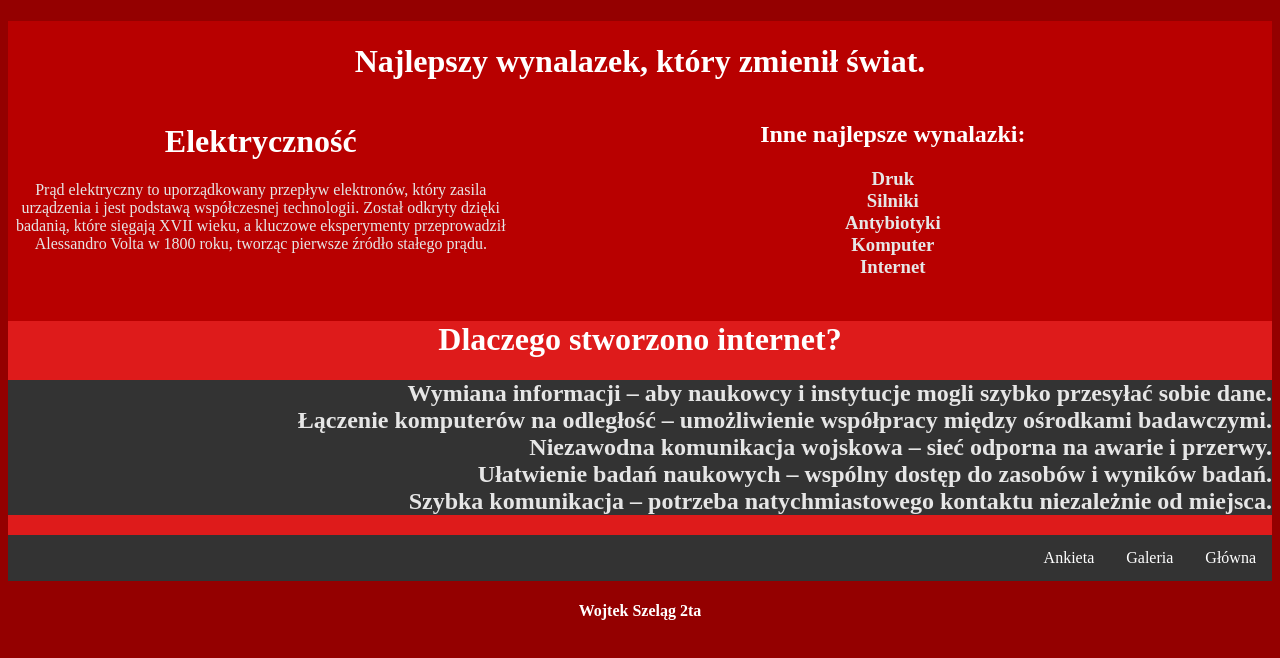
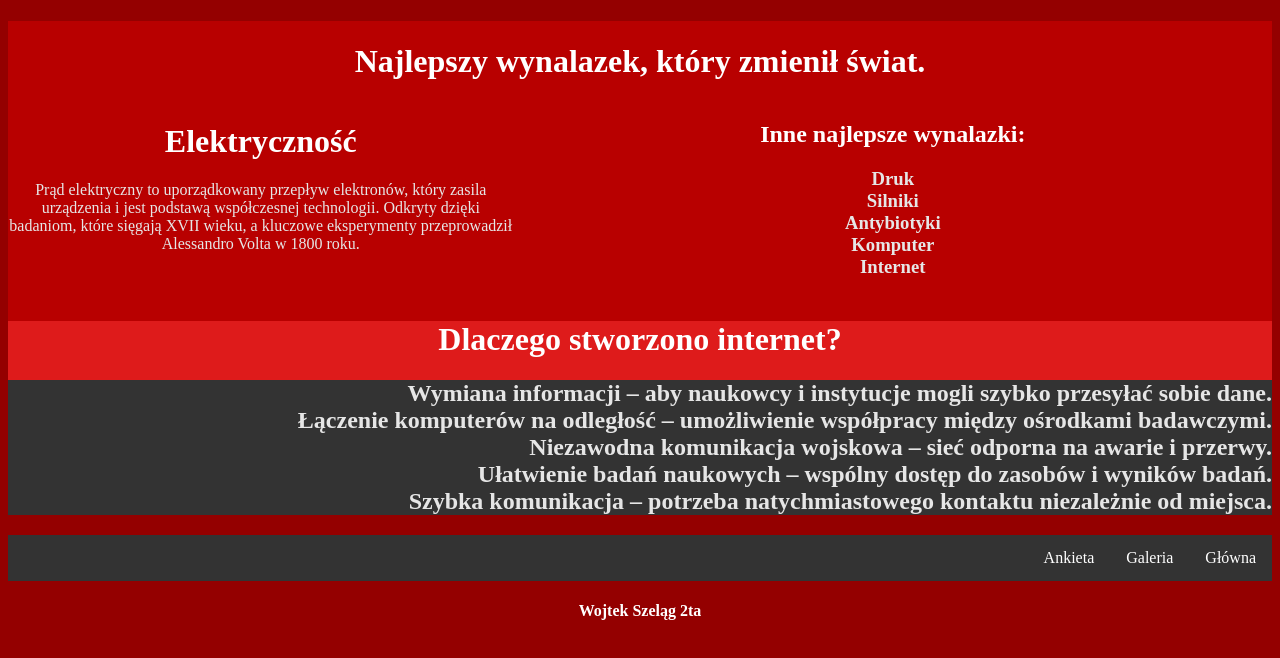
Before and after one commit to Woj0wnik/7-cud-w, a plain HTML site: page elek.html in a window 1280 px wide. Drawn offline with Linux system fonts and the light colour scheme.

Commit message:
Refactor text for clarity and formatting in elek.html

```diff
--- a/elek.html
+++ b/elek.html
@@ -17,9 +17,9 @@
     <h1>Elektryczność</h1>
     <p>
         Prąd elektryczny to uporządkowany przepływ elektronów, który zasila urządzenia i jest
-        podstawą współczesnej technologii. Został odkryty dzięki
-         badanią, które sięgają XVII wieku, a kluczowe eksperymenty przeprowadził Alessandro Volta w
-         1800 roku, tworząc pierwsze źródło stałego prądu.
+        podstawą współczesnej technologii. Odkryty dzięki
+         badaniom, które sięgają XVII wieku, a kluczowe eksperymenty przeprowadził Alessandro Volta w
+         1800 roku.
     </p>
   </main>
 
@@ -47,10 +47,12 @@
             <li>Szybka komunikacja – potrzeba natychmiastowego kontaktu niezależnie od miejsca.</li>
         </ul>
     </h2>
+  </div>
+  <div>
     <ul>
-  <li><a href="WojtekSzelag.html">Główna</a></li>
-  <li><a href="galeria.html">Galeria</a></li>
-  <li><a href="ankieta.html">Ankieta</a></li>
+      <li><a href="WojtekSzelag.html">Główna</a></li>
+      <li><a href="galeria.html">Galeria</a></li>
+      <li><a href="ankieta.html">Ankieta</a></li>
     </ul>
   </div>
 
```
